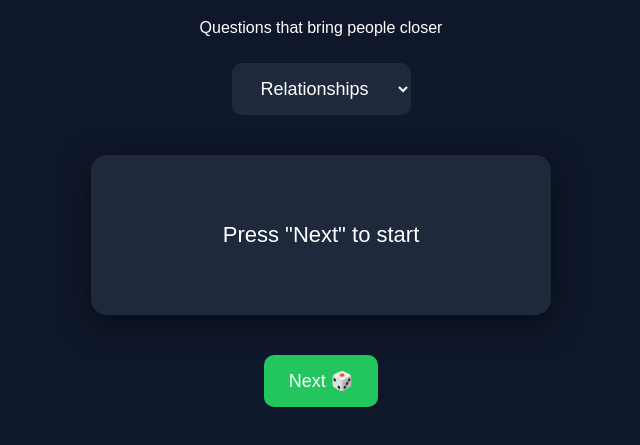
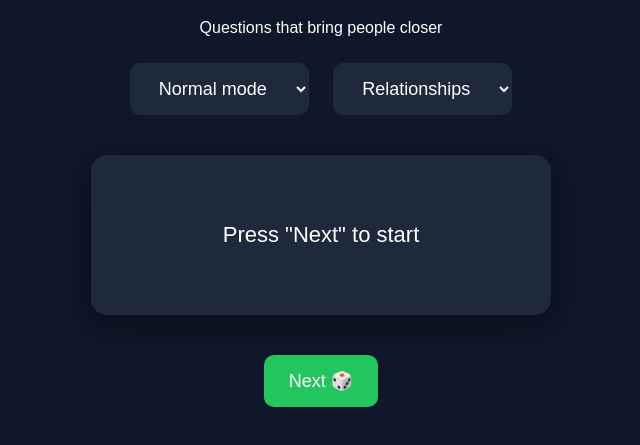
Before and after one commit to TamarAkiva/connect-app, a plain HTML site: page index.html in a window 1280 px wide. Shown: the part 109-554 px from the top of the page, without its empty margins (319-959 px from the left). Drawn offline with Linux system fonts and the light colour scheme.

Commit message:
Update index.html

```diff
--- a/index.html
+++ b/index.html
@@ -12,6 +12,10 @@
 <p>Questions that bring people closer</p>
 
 <!-- בחירת קטגוריה -->
+<select id="modeSelect">
+  <option value="normal">Normal mode</option>
+  <option value="game">Game mode</option>
+</select>
 <select id="categorySelect">
   <option value="relationships">Relationships</option>
   <option value="social">Social</option>
```
